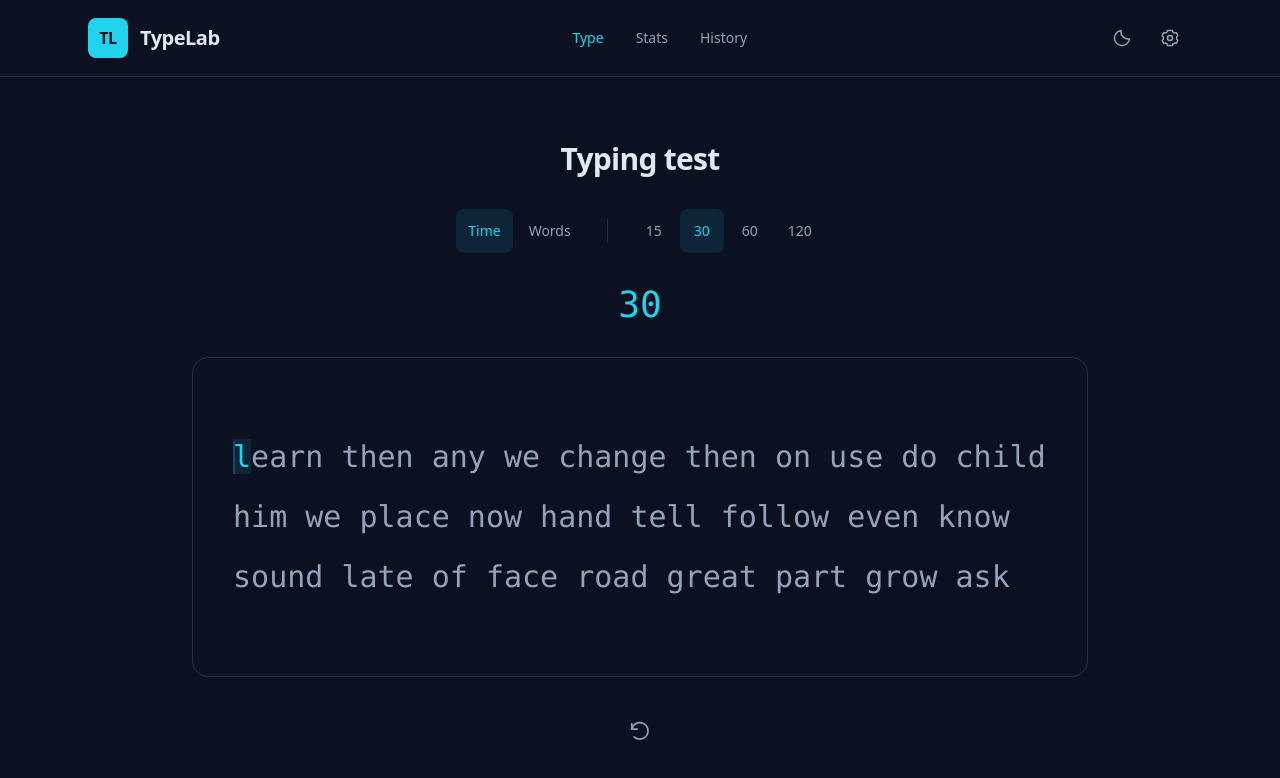
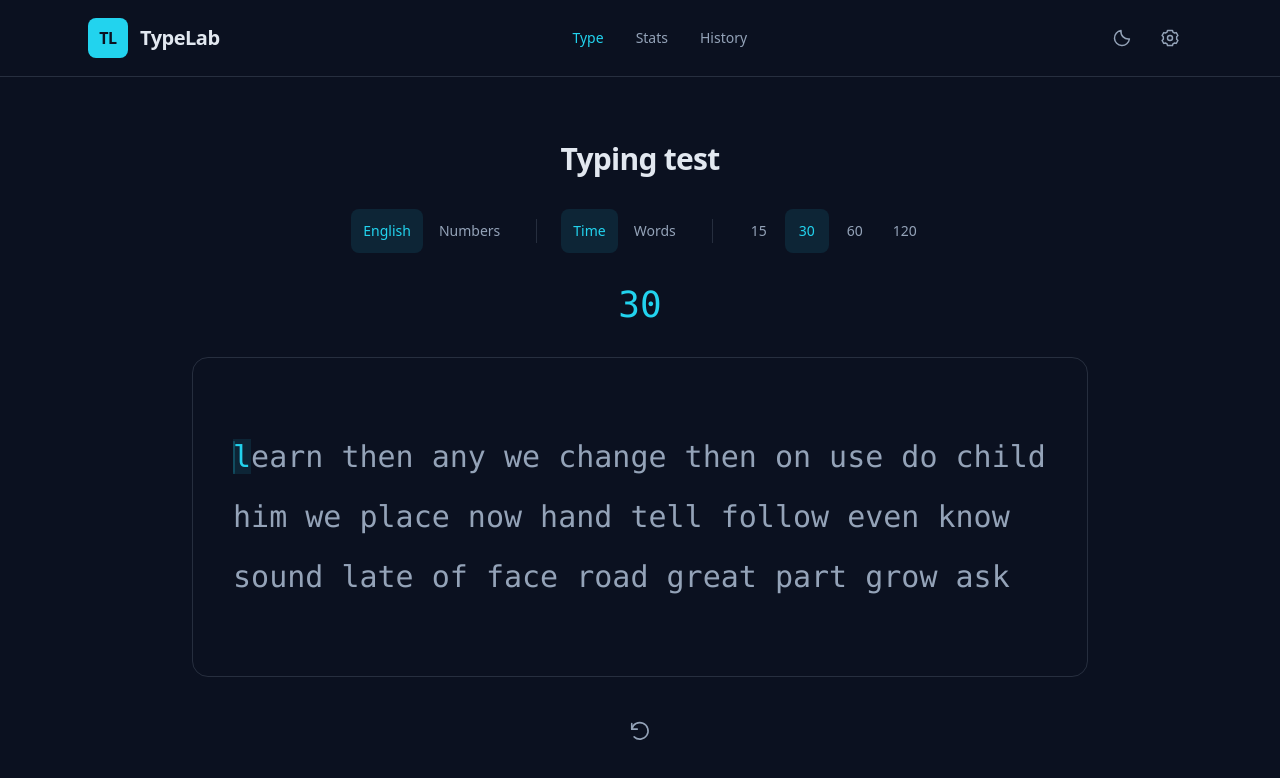
Before and after one commit to nubie69/OranguType, a React (Vite) app: page / in a window 1280 px wide. Shown: the top 778 px of the page. Built offline with nearby package versions, Linux system fonts and the light colour scheme.

Commit message:
Added number category

```diff
--- a/src/components/TestModeSelector.tsx
+++ b/src/components/TestModeSelector.tsx
@@ -15,7 +15,33 @@ export default function TestModeSelector({
   onChange,
 }: TestModeSelectorProps) {
   return (
-    <div className="flex flex-col items-center gap-4 sm:flex-row sm:justify-center sm:gap-6">
+    <div className="flex flex-col items-center gap-4 sm:flex-row sm:flex-wrap sm:justify-center sm:gap-6">
+      <fieldset className="min-w-0">
+        <legend className="sr-only">Practice category</legend>
+        <div className="flex items-center gap-1">
+          {(['english', 'numbers'] as const).map((category) => (
+            <label key={category}>
+              <input
+                type="radio"
+                name="practice-category"
+                value={category}
+                checked={settings.category === category}
+                onChange={() => onChange({ ...settings, category })}
+                className="peer sr-only"
+              />
+              <span className={optionClassName}>
+                {category === 'english' ? 'English' : 'Numbers'}
+              </span>
+            </label>
+          ))}
+        </div>
+      </fieldset>
+
+      <span
+        aria-hidden="true"
+        className="hidden h-6 w-px bg-[var(--color-text-secondary)]/20 sm:block"
+      />
+
       <fieldset className="min-w-0">
         <legend className="sr-only">Test mode</legend>
         <div className="flex items-center gap-1">
@@ -30,7 +56,7 @@ export default function TestModeSelector({
                 className="peer sr-only"
               />
               <span className={optionClassName}>
-                {mode === 'time' ? 'Time' : 'Words'}
+                {mode === 'time' ? 'Time' : settings.category === 'numbers' ? 'Count' : 'Words'}
               </span>
             </label>
           ))}
@@ -44,7 +70,7 @@ export default function TestModeSelector({
 
       <fieldset key={settings.mode} className="min-w-0">
         <legend className="sr-only">
-          {settings.mode === 'time' ? 'Duration in seconds' : 'Word count'}
+          {settings.mode === 'time' ? 'Duration in seconds' : settings.category === 'numbers' ? 'Number group count' : 'Word count'}
         </legend>
         <div className="flex flex-wrap items-center justify-center gap-1">
           {settings.mode === 'time'
@@ -74,7 +100,7 @@ export default function TestModeSelector({
                     className="peer sr-only"
                   />
                   <span className={optionClassName}>
-                    {words}<span className="sr-only"> words</span>
+                    {words}<span className="sr-only">{settings.category === 'numbers' ? ' number groups' : ' words'}</span>
                   </span>
                 </label>
               ))}
--- a/src/pages/Home.tsx
+++ b/src/pages/Home.tsx
@@ -9,6 +9,7 @@ import type { TestSettings } from '../types/test'
 
 export default function Home() {
   const [settings, setSettings] = useState<TestSettings>({
+    category: 'english',
     mode: 'time',
     time: 30,
     words: 25,
@@ -24,12 +25,15 @@ export default function Home() {
   )
 
   function handleSettingsChange(nextSettings: TestSettings) {
+    if (nextSettings.category !== settings.category) {
+      setGeneratedWords(generateWords(100, nextSettings.category))
+    }
     setSettings(nextSettings)
     resetInput()
   }
 
   function handleRestart() {
-    setGeneratedWords(generateWords(100))
+    setGeneratedWords(generateWords(100, settings.category))
     resetInput()
     wordDisplayRef.current?.focus({ preventScroll: true })
   }
--- a/src/types/test.ts
+++ b/src/types/test.ts
@@ -1,4 +1,7 @@
+export type TestCategory = 'english' | 'numbers'
+
 export type TestSettings = {
+  category: TestCategory
   mode: 'time' | 'words'
   time: 15 | 30 | 60 | 120
   words: 10 | 25 | 50 | 100
--- a/src/utils/generateWords.ts
+++ b/src/utils/generateWords.ts
@@ -1,12 +1,25 @@
 import { englishWords } from '../data/englishWords.ts'
+import type { TestCategory } from '../types/test.ts'
 
-/** Generate common English words without consecutive duplicates. */
-export function generateWords(count: number): string[] {
+/** Generate English words or groups of 2–6 digits for typing practice. */
+export function generateWords(count: number, category: TestCategory = 'english'): string[] {
   if (!Number.isSafeInteger(count) || count < 0) {
     throw new RangeError('Word count must be a non-negative safe integer.')
   }
 
   const words: string[] = []
+  if (category === 'numbers') {
+    for (let position = 0; position < count; position += 1) {
+      const length = 2 + Math.floor(Math.random() * 5)
+      let digits = ''
+      for (let digit = 0; digit < length; digit += 1) {
+        digits += Math.floor(Math.random() * 10)
+      }
+      words.push(digits)
+    }
+    return words
+  }
+
   let previousIndex = -1
 
   for (let position = 0; position < count; position += 1) {
```
